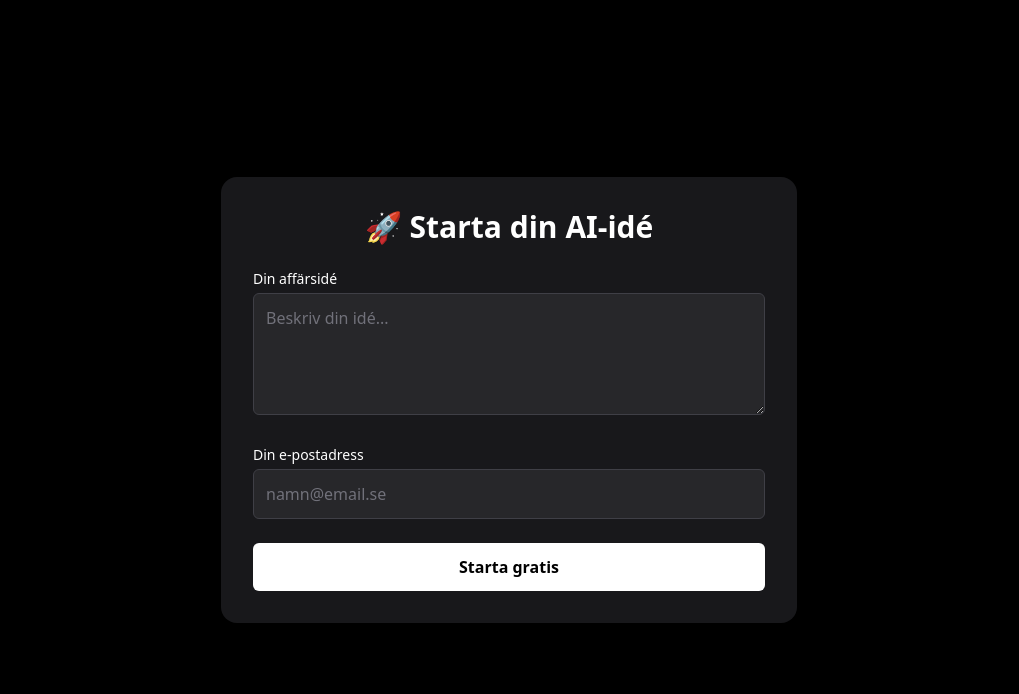
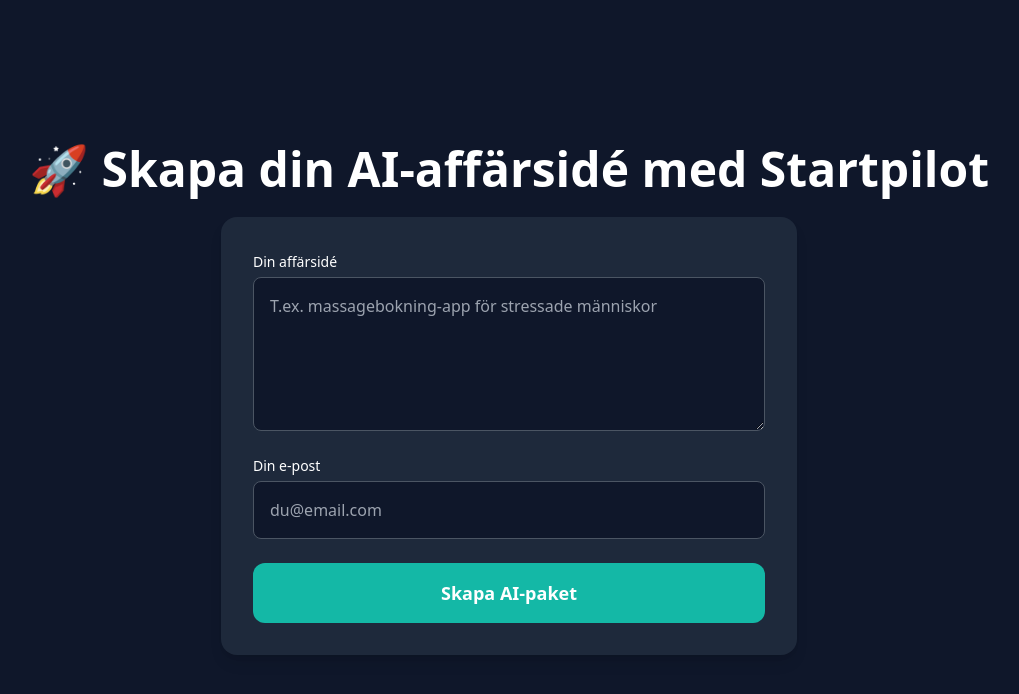
Before and after one commit to hrgr01/startpilot, a Next.js app: page /form in a window 1280 px wide. Shown: the top 694 px of the page, without its empty margins (131-1150 px from the left). Built offline with nearby package versions, Linux system fonts and the light colour scheme.

Commit message:
Update form.js

```diff
--- a/pages/form.js
+++ b/pages/form.js
@@ -1,81 +1,68 @@
-// pages/form.js
-import { useState } from 'react';
+// /pages/form.js
+import { useState } from "react";
 
-export default function Form() {
-  const [idea, setIdea] = useState('');
-  const [email, setEmail] = useState('');
+export default function FormPage() {
+  const [idea, setIdea] = useState("");
+  const [email, setEmail] = useState("");
+  const [sent, setSent] = useState(false);
   const [loading, setLoading] = useState(false);
-  const [submitted, setSubmitted] = useState(false);
 
   const handleSubmit = async (e) => {
     e.preventDefault();
     setLoading(true);
-
-    try {
-      const response = await fetch('/api/generate', {
-        method: 'POST',
-        headers: {
-          'Content-Type': 'application/json'
-        },
-        body: JSON.stringify({ idea, email })
-      });
-
-      if (response.ok) {
-        setSubmitted(true);
-      } else {
-        alert('Något gick fel. Försök igen.');
-      }
-    } catch (error) {
-      console.error('Fel vid skick:', error);
-      alert('Kunde inte skicka formuläret.');
-    } finally {
-      setLoading(false);
-    }
+    const res = await fetch("/api/generate", {
+      method: "POST",
+      headers: { "Content-Type": "application/json" },
+      body: JSON.stringify({ idea, email }),
+    });
+    setLoading(false);
+    if (res.ok) setSent(true);
   };
 
   return (
-    <div className="min-h-screen bg-black text-white flex items-center justify-center px-4">
+    <div className="min-h-screen bg-[#0f172a] text-white flex flex-col items-center justify-center px-6 py-12">
+      <h1 className="text-3xl md:text-5xl font-bold mb-6 text-center">
+        🚀 Skapa din AI-affärsidé med Startpilot
+      </h1>
       <form
         onSubmit={handleSubmit}
-        className="w-full max-w-xl space-y-6 bg-zinc-900 p-8 rounded-2xl shadow-xl"
+        className="w-full max-w-xl bg-[#1e293b] p-8 rounded-2xl shadow-lg"
       >
-        <h1 className="text-3xl font-bold text-center">🚀 Starta din AI-idé</h1>
-
-        <div>
-          <label className="block text-sm mb-1">Din affärsidé</label>
+        <label className="block mb-4">
+          <span className="text-sm font-medium">Din affärsidé</span>
           <textarea
+            required
             value={idea}
             onChange={(e) => setIdea(e.target.value)}
+            placeholder="T.ex. massagebokning-app för stressade människor"
+            className="mt-1 w-full p-4 rounded-lg bg-[#0f172a] border border-gray-600 focus:outline-none focus:ring-2 focus:ring-teal-400"
+            rows={5}
+          />
+        </label>
+
+        <label className="block mb-6">
+          <span className="text-sm font-medium">Din e-post</span>
+          <input
             required
-            placeholder="Beskriv din idé..."
-            className="w-full p-3 rounded-md bg-zinc-800 border border-zinc-700 placeholder-zinc-500"
-            rows={4}
-          />
-        </div>
-
-        <div>
-          <label className="block text-sm mb-1">Din e-postadress</label>
-          <input
             type="email"
             value={email}
             onChange={(e) => setEmail(e.target.value)}
-            required
-            placeholder="namn@email.se"
-            className="w-full p-3 rounded-md bg-zinc-800 border border-zinc-700 placeholder-zinc-500"
+            placeholder="du@email.com"
+            className="mt-1 w-full p-4 rounded-lg bg-[#0f172a] border border-gray-600 focus:outline-none focus:ring-2 focus:ring-teal-400"
           />
-        </div>
+        </label>
 
         <button
           type="submit"
           disabled={loading}
-          className="w-full py-3 bg-white text-black rounded-md font-semibold hover:bg-zinc-200 transition"
+          className="w-full py-4 rounded-xl bg-teal-500 hover:bg-teal-600 transition text-white text-lg font-semibold"
         >
-          {loading ? 'Skickar...' : 'Starta gratis'}
+          {loading ? "Skickar..." : "Skapa AI-paket"}
         </button>
 
-        {submitted && (
-          <p className="text-green-400 text-center font-medium">
-            ✅ Ditt AI-paket är på väg till din mail!
+        {sent && (
+          <p className="mt-6 text-center text-green-400 text-md font-medium">
+            ✅ Tack för att du använder Startpilot! Ditt AI-paket är skickat 💌
           </p>
         )}
       </form>
```
